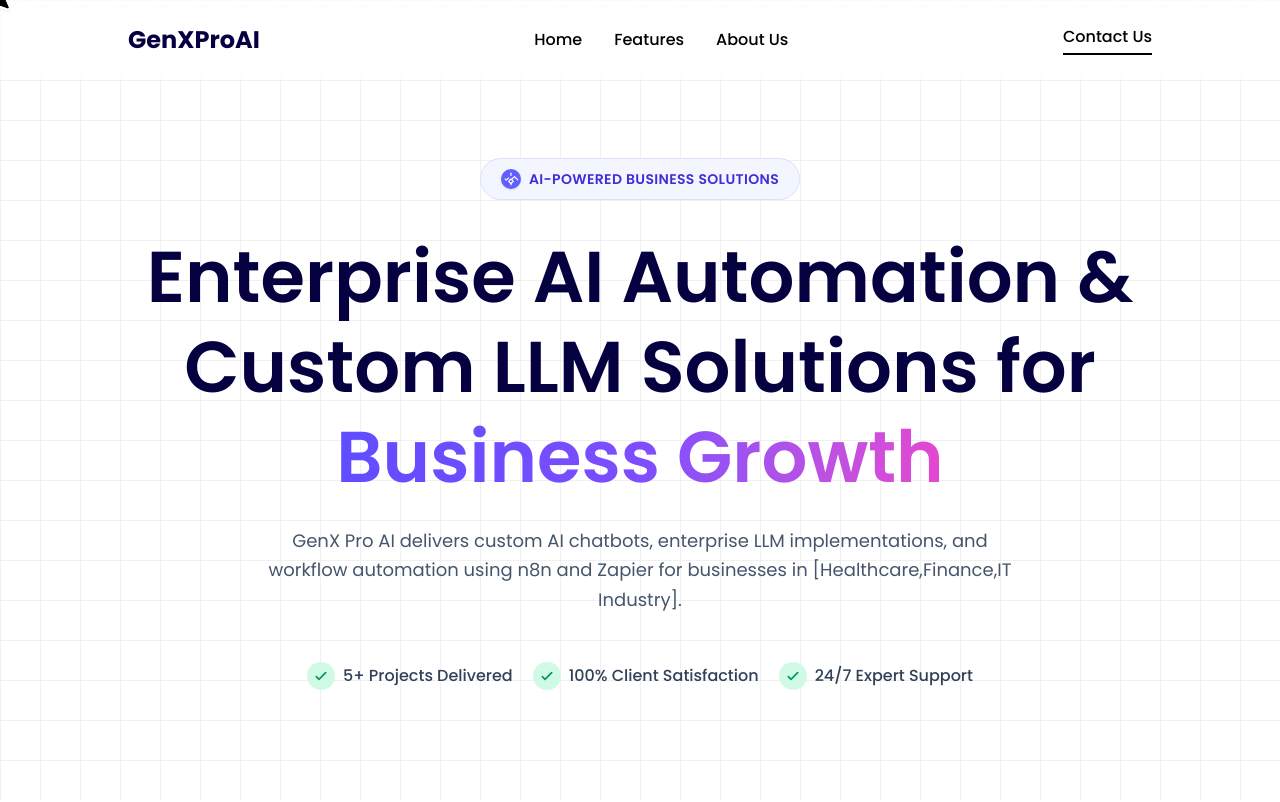
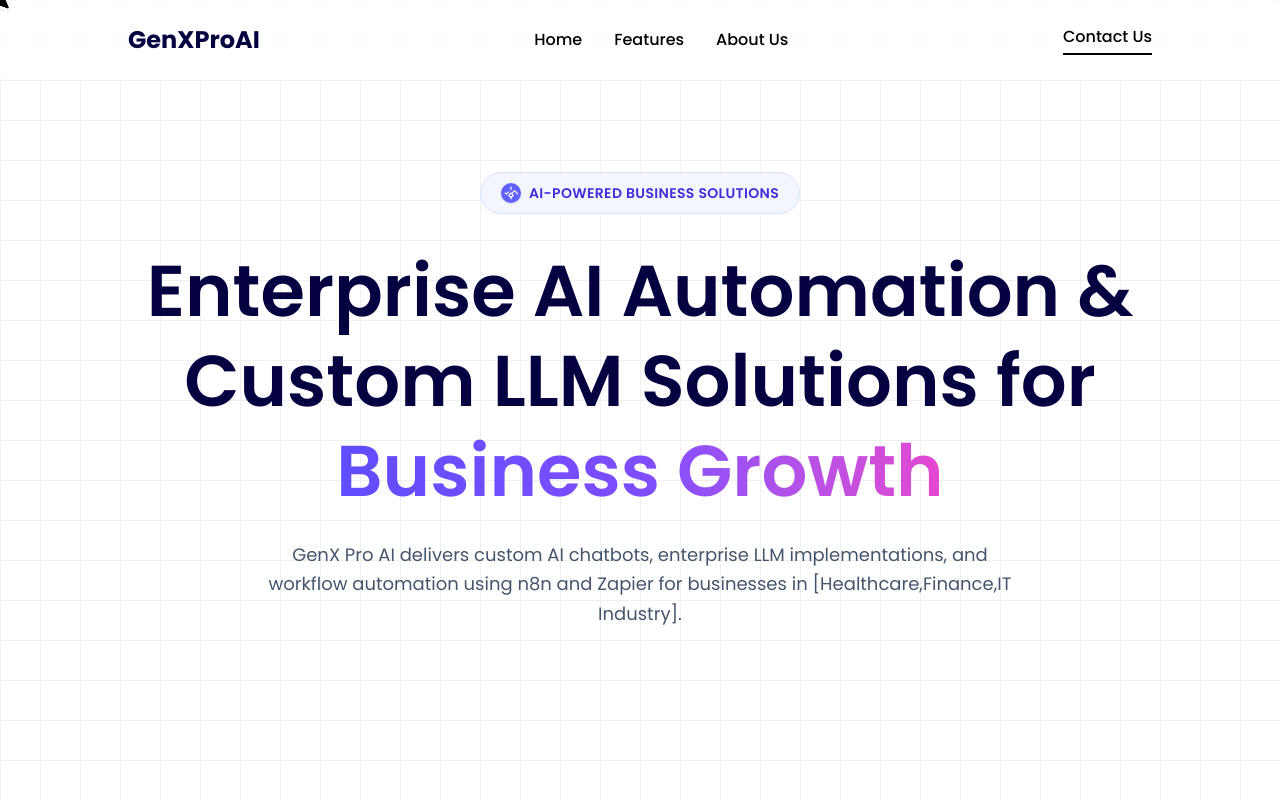
Before and after one commit to mahi12jain/GenXProAI.github.io, a React (Vite) app: page / in a window 1280 px wide. Shown: the top 802 px of the page. Built offline with nearby package versions, Linux system fonts and the light colour scheme.

Commit message:
Refactor Hero component structure and styles

```diff
--- a/src/components/Hero.jsx
+++ b/src/components/Hero.jsx
@@ -127,7 +127,7 @@
             GenX Pro AI delivers custom AI chatbots, enterprise LLM implementations, and workflow automation using n8n and Zapier for businesses in [Healthcare,Finance,IT Industry].
           </p>
 
-          <div className="flex flex-wrap items-center justify-center gap-5 text-sm md:text-base font-medium text-slate-700">
+          {/* <div className="flex flex-wrap items-center justify-center gap-5 text-sm md:text-base font-medium text-slate-700">
             <div className="flex items-center gap-2">
               <span className="flex h-7 w-7 items-center justify-center rounded-full bg-emerald-100 text-emerald-600">
                 <svg xmlns="http://www.w3.org/2000/svg" viewBox="0 0 24 24" fill="none" stroke="currentColor" strokeWidth="2.5" strokeLinecap="round" strokeLinejoin="round" className="h-4 w-4">
@@ -152,7 +152,7 @@
               </span>
               24/7 Expert Support
             </div>
-          </div>
+          </div> */}
         </div>
       </section>
       <ConsultationModal visible={modalVisible} onClose={() => setModalVisible(false)} />
```
